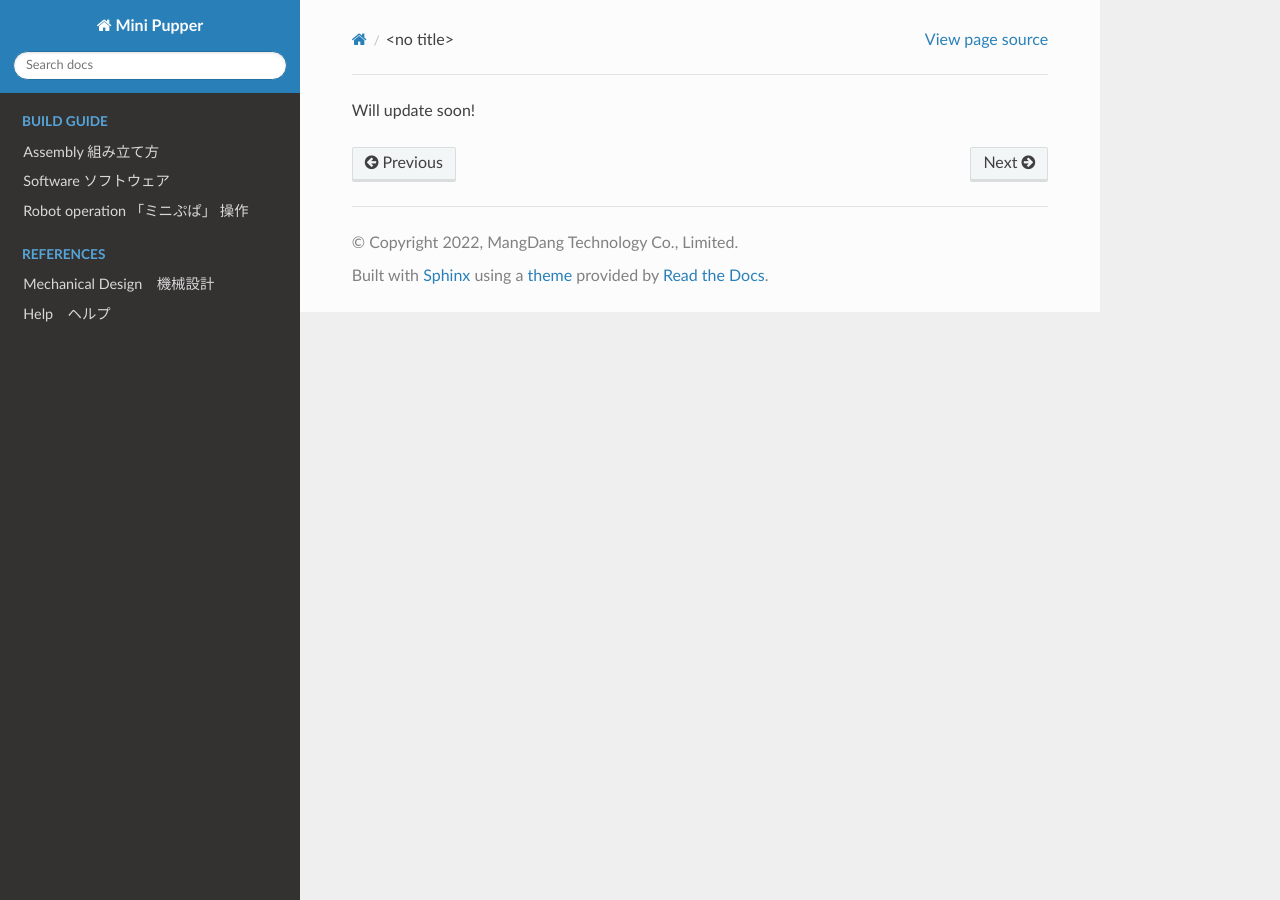
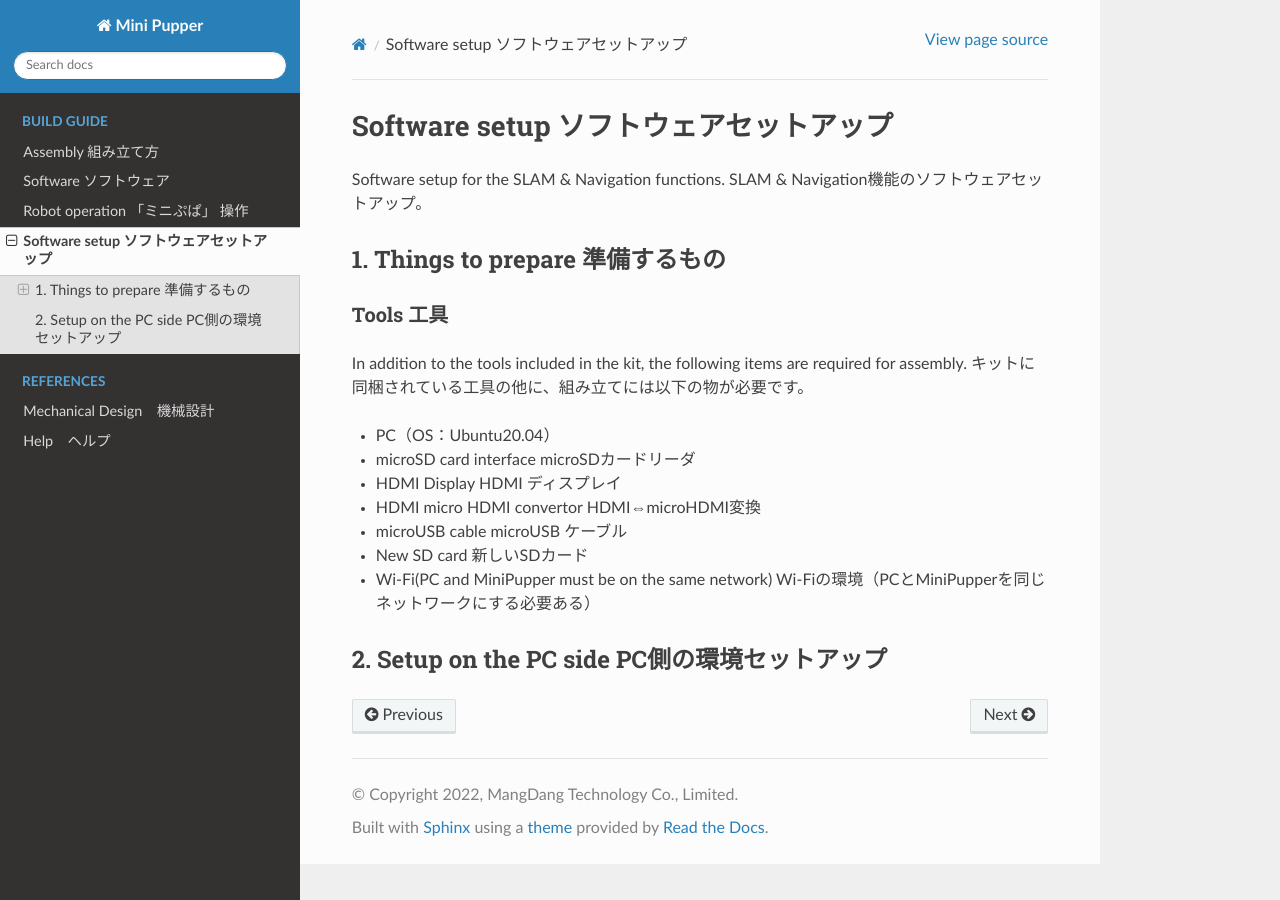
Before and after one commit to mangdangroboticsclub/MiniPupperDocs, a Sphinx documentation site: the page built from docs/guide/SLAM.rst, in a window 1280 px wide. Built offline with Sphinx 7.4.7 and the Read the Docs theme 2.0.0, drawn with Linux system fonts in a browser that asks for light colours.

Commit message:
Update SLAM.rst

```diff
--- a/docs/guide/SLAM.rst
+++ b/docs/guide/SLAM.rst
@@ -1 +1,24 @@
-Will update soon!
+Software setup ソフトウェアセットアップ
+========
+
+.. contents 目次:: :depth: 2
+
+Software setup for the SLAM & Navigation functions. SLAM & Navigation機能のソフトウェアセットアップ。
+
+1. Things to prepare 準備するもの
+-------------
+
+Tools 工具
+^^^^^^^^^^^^^^^^^^^^^
+In addition to the tools included in the kit, the following items are required for assembly. キットに同梱されている工具の他に、組み立てには以下の物が必要です。
+
+* PC（OS：Ubuntu20.04）
+* microSD card interface microSDカードリーダ
+* HDMI Display HDMI ディスプレイ
+* HDMI micro HDMI convertor HDMI⇔microHDMI変換
+* microUSB cable microUSB ケーブル
+* New SD card 新しいSDカード
+* Wi-Fi(PC and MiniPupper must be on the same network) Wi-Fiの環境（PCとMiniPupperを同じネットワークにする必要ある）
+
+2. Setup on the PC side PC側の環境セットアップ
+-------------
```
